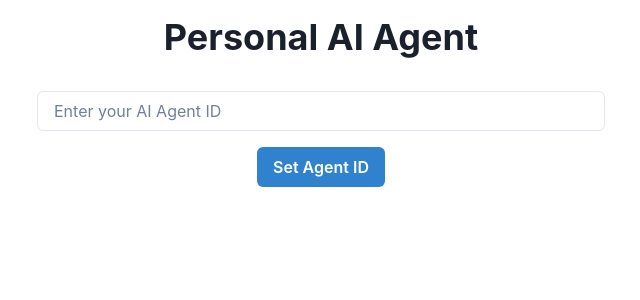
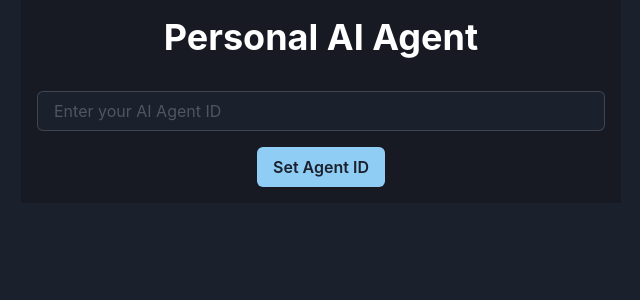
Before and after one commit to GPT-Engineer-App/ai-agent-communicator, a React (Vite) app: page / in a window 1280 px wide. Shown: the top 300 px of the page, without its empty margins (319-959 px from the left). Built offline with nearby package versions, Linux system fonts and the light colour scheme.

Commit message:
Updated the Chakra UI theme to use dark mode by default. Applied dark mode background colors to the main Box container, Input fields, and conversation message Boxes.
Prompt: Make the UI dark mode.

```diff
--- a/src/main.jsx
+++ b/src/main.jsx
@@ -11,12 +11,17 @@ const colors = {
   },
 };
 
-const theme = extendTheme({ colors });
+const config = {
+  initialColorMode: "dark",
+  useSystemColorMode: false,
+};
+
+const theme = extendTheme({ colors, config });
 
 ReactDOM.createRoot(document.getElementById("root")).render(
   <React.StrictMode>
     <ChakraProvider theme={theme}>
       <App />
     </ChakraProvider>
-  </React.StrictMode>
+  </React.StrictMode>,
 );
--- a/src/pages/Index.jsx
+++ b/src/pages/Index.jsx
@@ -32,14 +32,14 @@ const Index = () => {
   };
 
   return (
-    <Box maxWidth="600px" margin="auto" padding={4}>
+    <Box maxWidth="600px" margin="auto" padding={4} bg="gray.900" color="white">
       <Heading as="h1" size="xl" textAlign="center" marginBottom={8}>
         Personal AI Agent
       </Heading>
 
       {!agentId && (
         <VStack spacing={4}>
-          <Input placeholder="Enter your AI Agent ID" value={agentId} onChange={(e) => setAgentId(e.target.value)} />
+          <Input placeholder="Enter your AI Agent ID" value={agentId} onChange={(e) => setAgentId(e.target.value)} bg="gray.800" />
           <Button colorScheme="blue" onClick={() => setAgentId(agentId)}>
             Set Agent ID
           </Button>
@@ -50,7 +50,7 @@ const Index = () => {
         <>
           <VStack spacing={4} align="stretch">
             {conversation.map((msg, index) => (
-              <Box key={index} borderWidth={1} borderRadius="md" padding={4}>
+              <Box key={index} borderWidth={1} borderRadius="md" padding={4} bg="gray.800">
                 <Text fontWeight="bold">User:</Text>
                 <Text>{msg.user}</Text>
                 <Divider my={2} />
@@ -62,7 +62,7 @@ const Index = () => {
 
           <form onSubmit={handleSubmit}>
             <HStack marginTop={4}>
-              <Input placeholder="Type your message..." value={message} onChange={(e) => setMessage(e.target.value)} />
+              <Input placeholder="Type your message..." value={message} onChange={(e) => setMessage(e.target.value)} bg="gray.800" />
               <Button colorScheme="blue" type="submit" rightIcon={<FaPaperPlane />} isLoading={loading}>
                 Send
               </Button>
```
